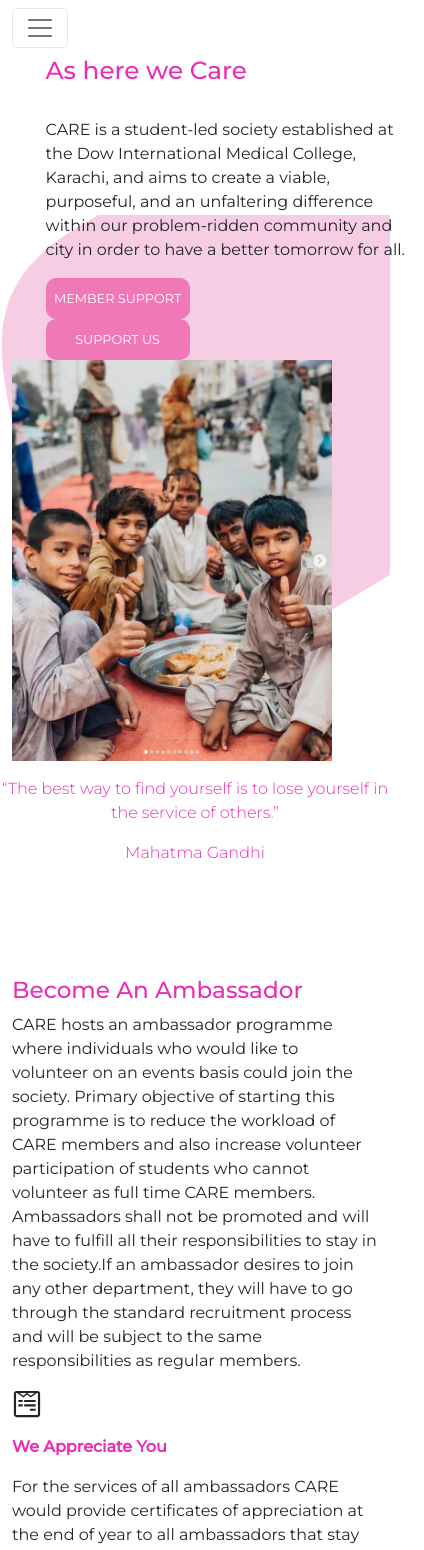
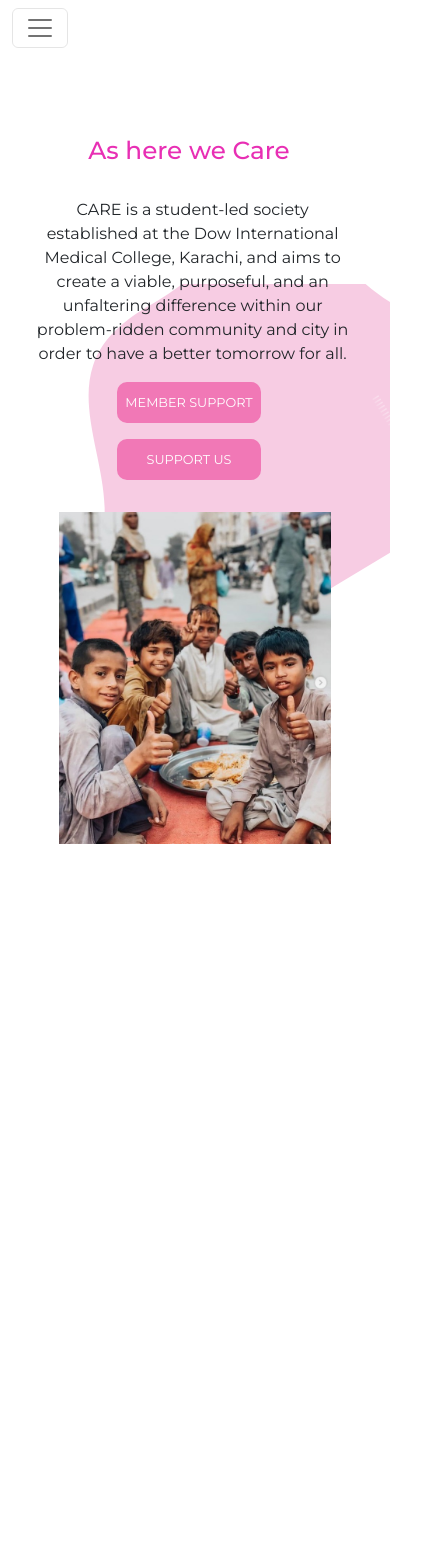
Before and after one commit to Habib-Shahzad/Care-Website, a React (Create React App) app in the folder client/: page / in a window 390 px wide. Shown: the top 1550 px of the page, 424 px wide, since content can reach past the window. After the commit the page ends 844 px from the top, so only its background shows below. Built offline with nearby package versions, Linux system fonts and the light colour scheme.

Commit message:
Home Page Design Updates

```diff
--- a/client/src/global.scss
+++ b/client/src/global.scss
@@ -63,6 +63,9 @@ $padding-image-large: 0 10rem;
   position: absolute;
   background-color: white;
   width: 100%;
+
+  max-width: 100%;
+  overflow-x: hidden;
 
   display: flex;
   flex-direction: column;
@@ -679,3 +682,11 @@ $padding-image-large: 0 10rem;
   z-index: 1 !important;
   position: relative !important;
 }
+
+// X-Small devices (portrait phones, less than 576px)
+@media (max-width: 35.99875em) {
+  .page {
+    max-width: 100%;
+    overflow-x: hidden;
+  }
+}
--- a/client/src/pages/home/Home.js
+++ b/client/src/pages/home/Home.js
@@ -1,20 +1,20 @@
 import React from 'react';
 import { Button, Container, Row, Col } from 'react-bootstrap';
 import './Home.scss';
-import {FaWpforms} from 'react-icons/fa';
+import { FaWpforms } from 'react-icons/fa';
 
 function Home(props) {
     return (
         <div className='home'>
 
             <div className='circle-thing'>
-                <img src='/designer_1.png' alt="logo" />
+                <img src='/designer_1.svg' alt="logo" />
             </div>
 
             <div className='home-initial'>
                 <Container>
                     <Row>
-                        <Col className='home-first-col front' md={7} >
+                        <Col className='home-init-col1 front' md={5} >
                             <h2 >As here we Care</h2>
                             <div className='content'>
                                 <p>
@@ -23,7 +23,7 @@ function Home(props) {
                             </div>
 
                             <Row>
-                                <Col md={3}>
+                                <Col md={5} className='member-button'>
                                     <Button
                                         variant='custom'
                                         className='home-donate-button'>
@@ -31,7 +31,7 @@ function Home(props) {
                                     </Button>
                                 </Col>
 
-                                <Col md={3}>
+                                <Col md={3} className='support-button'>
                                     <Button
                                         variant='custom'
                                         className='home-donate-button'>
@@ -41,7 +41,7 @@ function Home(props) {
                             </Row>
                         </Col>
 
-                        <Col className='front' >
+                        <Col className='home-init-col2 front' >
                             <div className='home-image-container front'>
                                 <img src='/home-image.jpeg' alt="main_image" />
                             </div>
@@ -51,14 +51,22 @@ function Home(props) {
                 </Container>
 
             </div>
-            <div className = 'qoute-1 front'>
+
+
+
+            <div className='qoute-1 front'>
                 <p >“The best way to find yourself is to lose yourself in the service of others.”</p>
 
                 <p>
                     Mahatma Gandhi
                 </p>
+            </div>
 
+            <div className='wavy-thing'>
+                <img src='/designer_2.svg' alt="logo" />
             </div>
+
+
             <div className='ambass-form'>
                 <Container>
                     <Row>
@@ -73,7 +81,7 @@ function Home(props) {
                                 <Col>
                                     <div >
                                         <FaWpforms size={30} />
-                                <p className ='p-header'>
+                                        <p className='p-header'>
                                             We Appreciate You
                                         </p>
                                         <p>
@@ -83,8 +91,8 @@ function Home(props) {
                                 </Col>
                                 <Col>
                                     <div>
-                                <FaWpforms size={30}/>
-                                <p className= 'p-header'>
+                                        <FaWpforms size={30} />
+                                        <p className='p-header'>
                                             Get Recruited
                                         </p>
                                         <p>
--- a/client/src/pages/home/Home.scss
+++ b/client/src/pages/home/Home.scss
@@ -1,7 +1,18 @@
 .home {
   .circle-thing {
+    overflow: hidden;
     position: absolute;
     bottom: 10rem;
+    right: 0;
+    img {
+      width: 100%;
+    }
+  }
+
+  .wavy-thing {
+    height: 100vh !important;
+    overflow: hidden;
+    position: absolute;
     right: 0;
     img {
       width: 100%;
@@ -38,13 +49,18 @@
       }
     }
 
-    .home-first-col {
-      margin-left: 2.1rem;
+    .home-init-col1 {
+      padding-left: 2rem !important;
+      padding-top: 5rem !important;
+      padding-bottom: 2rem !important;
+      height: fit-content !important;
+      margin-right: 11rem !important;
     }
     h2 {
       color: #e82fb4;
     }
     .content {
+      width: 100%;
       margin-top: 2rem;
     }
   }
@@ -111,28 +127,27 @@
       }
     }
   }
-  .ambass-form{
-    margin-top: 7rem;
+  .ambass-form {
     margin-bottom: 3rem;
-    h3{
+    h3 {
       color: #e82fb4;
     }
-    .ambass-col2{
+    .ambass-col2 {
       margin-left: 2.1rem;
     }
-    .p-header{
+    .p-header {
       margin-top: 1rem;
       font-weight: 600;
       font-size: 1rem;
-      color: #E82FB4;
+      color: #e82fb4;
     }
-
   }
-  .qoute-1{
+  .qoute-1 {
+    margin-bottom: 4rem;
     margin-top: 1rem;
-    font-weight: 300;
-    font-size: 2rem;
-    color: #E82FB4;
+    font-weight: 400;
+    font-size: 1.8rem;
+    color: #e82fb4;
     text-align: center;
   }
 }
@@ -146,23 +161,76 @@
 
 // Medium devices (tablets, less than 992px)
 @media (max-width: 61.99875em) {
-
+  .home-initial {
+    text-align: center;
+    margin: 0 auto;
+    .content {
+      width: 90% !important;
+    }
+  }
+  .member-button {
+    margin-bottom: 1rem !important;
+  }
 }
 
 // Small devices (landscape phones, less than 768px)
 @media (max-width: 47.99875em) {
-  .qoute-1{
-    font-weight: 200;
-    font-size: 1rem !important;
-
+  .qoute-1 {
+    font-weight: 600 !important;
+    font-size: 1.2rem !important;
   }
-  .ambass-image-container img{
+  .ambass-image-container img {
     width: 80%;
   }
 
+  .home-initial {
+    text-align: center;
+    margin: 0 auto;
+
+    .content {
+      width: 85% !important;
+    }
+
+    .home-init-col1 {
+      padding-left: 0 !important;
+      padding-top: 0 !important;
+    }
+  }
+  .member-button {
+    margin-bottom: 1rem !important;
+  }
 }
 
 // X-Small devices (portrait phones, less than 576px)
 @media (max-width: 35.99875em) {
+  body {
+    max-width: 100%;
+    overflow-x: hidden;
+  }
 
+  .home {
+    margin: 0 auto;
+    .home-initial {
+      .home-init-col1 {
+        margin-left: 0 !important;
+        padding-left: 0rem !important;
+
+        .content {
+          margin-left: 2rem;
+        }
+      }
+
+      .home-init-col2 {
+        width: 100% !important;
+        .home-image-container {
+          img {
+            width: 17rem;
+          }
+        }
+      }
+    }
+  }
+  .member-button {
+    margin-bottom: 1rem !important;
+  }
 }
```
Also changed, not shown: client/public/designer_1.svg (added), client/public/designer_2.svg (added). Lines whose indentation alone changed are shown as unchanged.
